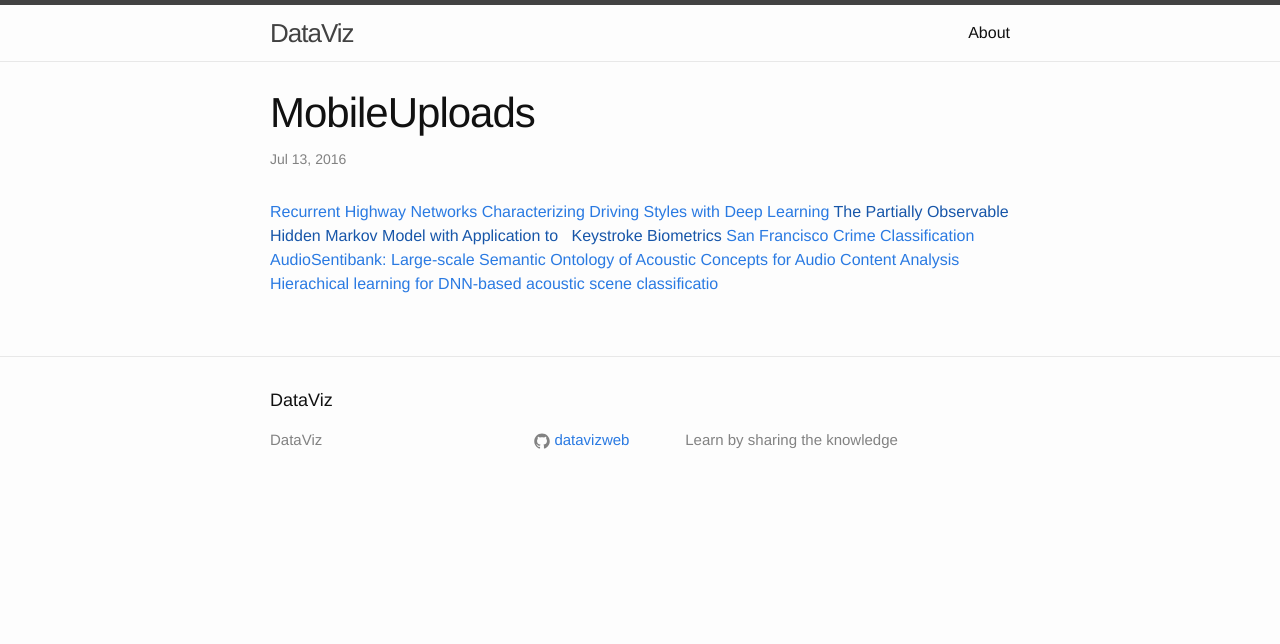
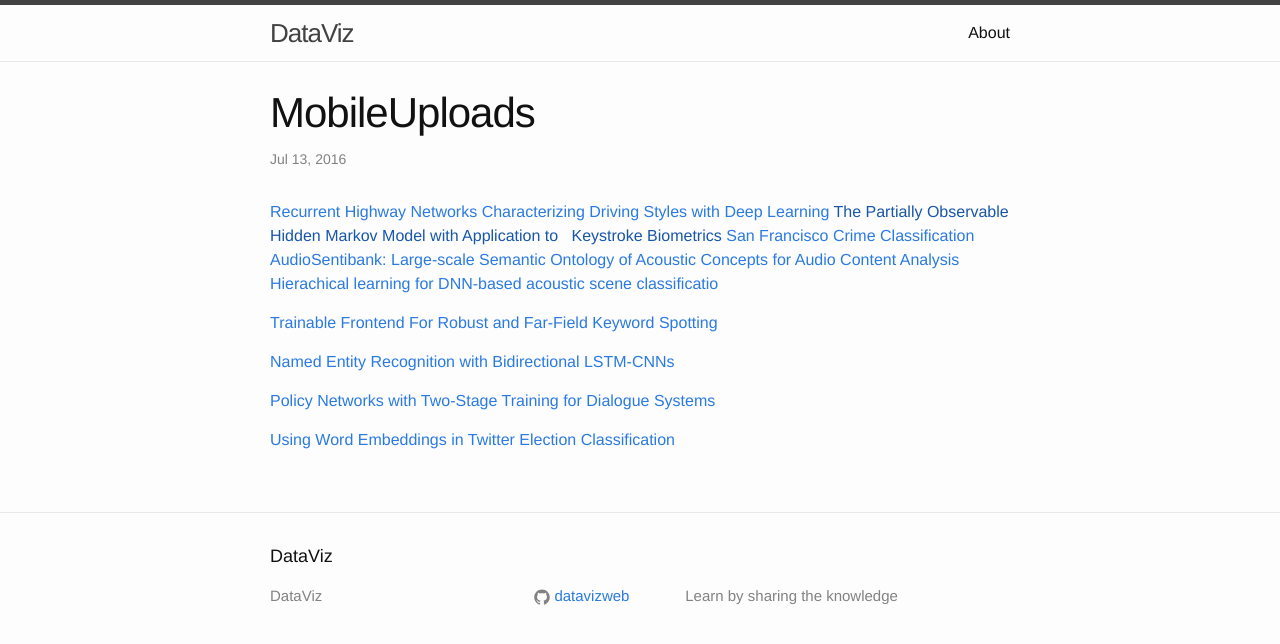
Before and after one commit to datavizweb/dataviz, a Jekyll site: the page built from _posts/2016-07-13-MobileUploads.md, in a window 1280 px wide. Shown: the top 644 px of the page. Built offline with Jekyll 4.4.1, drawn with Linux system fonts in a browser that asks for light colours.

Commit message:
21st jul

```diff
--- a/_posts/2016-07-13-MobileUploads.md
+++ b/_posts/2016-07-13-MobileUploads.md
@@ -11,3 +11,11 @@ title: MobileUploads
 [AudioSentibank: Large-scale Semantic Ontology of Acoustic Concepts for
   Audio Content Analysis](https://arxiv.org/abs/1607.03766)
 [Hierachical learning for DNN-based acoustic scene classificatio](https://arxiv.org/abs/1607.03682)
+
+[Trainable Frontend For Robust and Far-Field Keyword Spotting](https://arxiv.org/abs/1607.05666)
+
+[Named Entity Recognition with Bidirectional LSTM-CNNs](https://arxiv.org/abs/1511.08308)
+
+[Policy Networks with Two-Stage Training for Dialogue Systems](https://arxiv.org/abs/1606.03152)
+
+[Using Word Embeddings in Twitter Election Classification](https://arxiv.org/abs/1606.07006)
```
